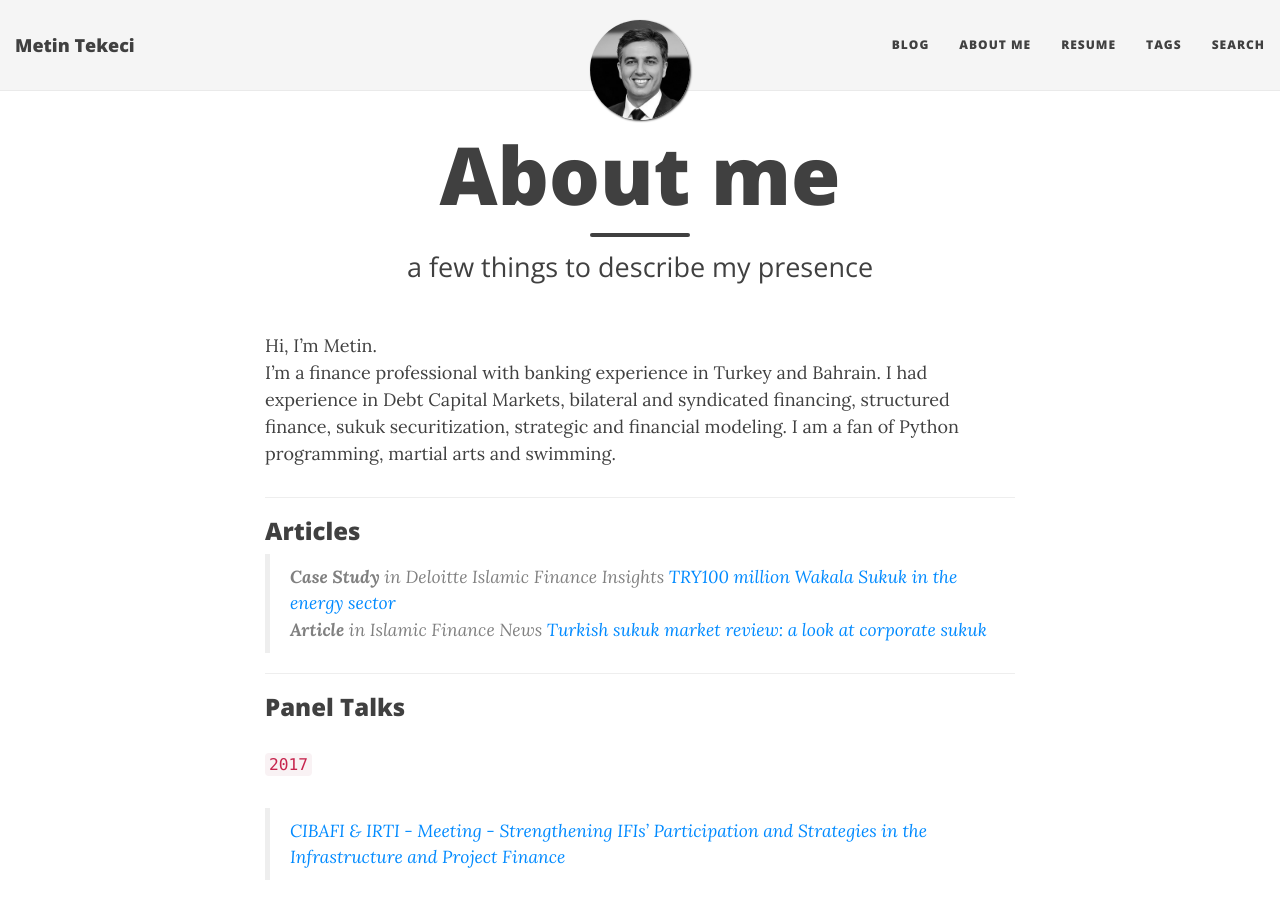
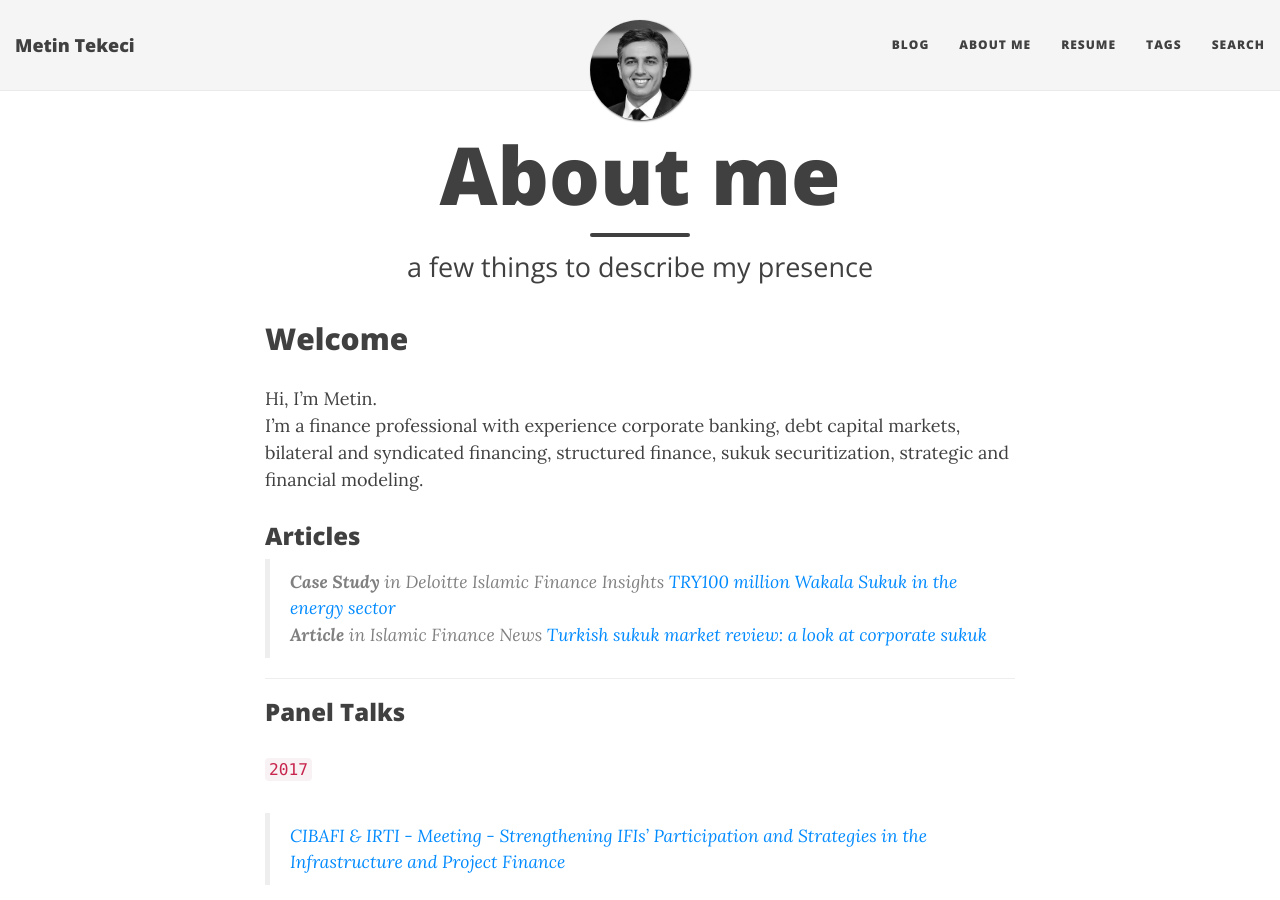
Before and after one commit to metintekeci/metintekeci.github.io, a Jekyll site: the page built from aboutme.md, in a window 1280 px wide and 900 px high. Built offline with Jekyll 4.4.1, drawn with Linux system fonts in a browser that asks for light colours; nearby versions of some CDN libraries; library files that are not in the unit come from our copies.

Commit message:
typo correction about.me

```diff
--- a/aboutme.md
+++ b/aboutme.md
@@ -4,15 +4,15 @@ title: About me
 subtitle: a few things to describe my presence
 ---
 
+## Welcome
+
 Hi, I’m Metin.
-I’m a finance professional with banking experience in Turkey and Bahrain. I had experience in Debt Capital Markets, bilateral and syndicated financing, structured finance, sukuk securitization,  strategic and financial modeling. I am a fan of Python programming, martial arts and swimming.
-
----
+I’m a finance professional with experience corporate banking, debt capital markets, bilateral and syndicated financing, structured finance, sukuk securitization,  strategic and financial modeling.
 
 ### Articles
 
->***Case Study*** in _Deloitte Islamic Finance Insights_ [TRY100 million Wakala Sukuk in the energy sector](https://www2.deloitte.com/content/dam/Deloitte/xe/Documents/financial-services/me_if_Islamic-finance-corporate-sukuk-2016.pdf)
-***Article*** in _Islamic Finance News_ [Turkish sukuk market review: a look at corporate sukuk](http://islamicfinancenews.com/sites/default/files/supplements/IFN%20Turkey%20Report%202016.pdf)
+>___Case Study___ in _Deloitte Islamic Finance Insights_ [TRY100 million Wakala Sukuk in the energy sector](/docs/Deloitte_Whitepaper_p21.pdf)
+>___Article___ in _Islamic Finance News_ [Turkish sukuk market review: a look at corporate sukuk](http://islamicfinancenews.com/sites/default/files/supplements/IFN%20Turkey%20Report%202016.pdf)
 
 ---
 
@@ -23,23 +23,21 @@ I’m a finance professional with banking experience in Turkey and Bahrain. I ha
 >[CIBAFI & IRTI - Meeting - Strengthening IFIs’ Participation and Strategies in the Infrastructure and Project Finance](
 https://cibafi.org/Files/L1/Content/CI1755-CIBAFI-IRTISpeakersGuide19.3.17.pdf)
 
-
 `2016`
 
 >[World Islamic Banking Conference 2016: Discussion about Capitalizing on Opportunities to Revitalize Sukuk Growth](https://twitter.com/jinanaltaitoon/status/806071815256834048?s=20)
-
->[IFN Forum Turkey 2016: Can Participation Finance Play a Meaningful Role in Achieving Vision 2023? ](https://redmoneyevents.com/main/event.asp?IFN=Turkey2016)  and [video](https://www.facebook.com/turkiyefinans/videos/10153743254116436/)
-
+>[IFN Forum Turkey 2016: Can Participation Finance Play a Meaningful Role in Achieving Vision 2023?](https://redmoneyevents.com/main/event.asp?IFN=Turkey2016)  and [video](https://www.facebook.com/turkiyefinans/videos/10153743254116436/)
 > [Deloitte Conference in Bosphorus University: Corporate Sukuk - Building the ecosystem to finance sustainable infrastructure](https://twitter.com/TurkiyeFinans/status/712232616540426240?s=20)
 
 `2015`
 >[IFN Forum Turkey 2015 Deal Dialogue: Zorlu Energy TL100 million Sukuk via Turkiye Finans](https://redmoneyevents.com/main/framework/assets/2015/conferenceguides/Turkey.pdf) and [video](https://vimeo.com/148875543)
 
 ---
+
 ### [Personal Traits](https://secure.plum.io/en/p/PgqCnT4yKwiat0x25Xzevw "click to see my talent assesment result by plum.io")
 
-> | **Decision Maker** | **Outcome Owner** | **Powerful Persuader** |
+> | __Decision Maker__ | __Outcome Owner__ | __Powerful Persuader__ |
 
-[see details of my talent assesment by **plum.io**](https://secure.plum.io/en/p/PgqCnT4yKwiat0x25Xzevw)
+[see details of my talent assesment by __plum.io__](https://secure.plum.io/en/p/PgqCnT4yKwiat0x25Xzevw)
 
 ---
```
Also changed, not shown: resume.md (+0 -1 lines).
